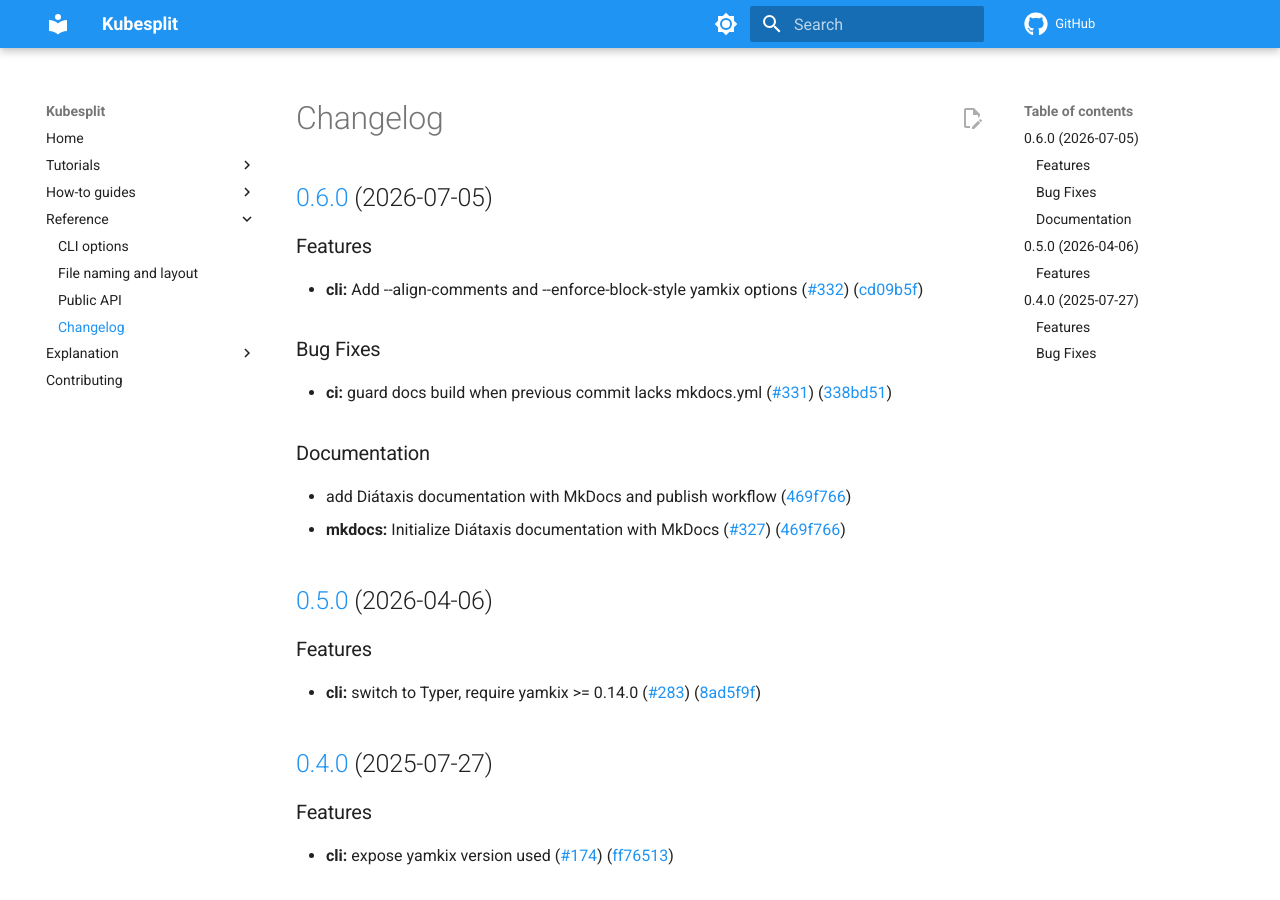
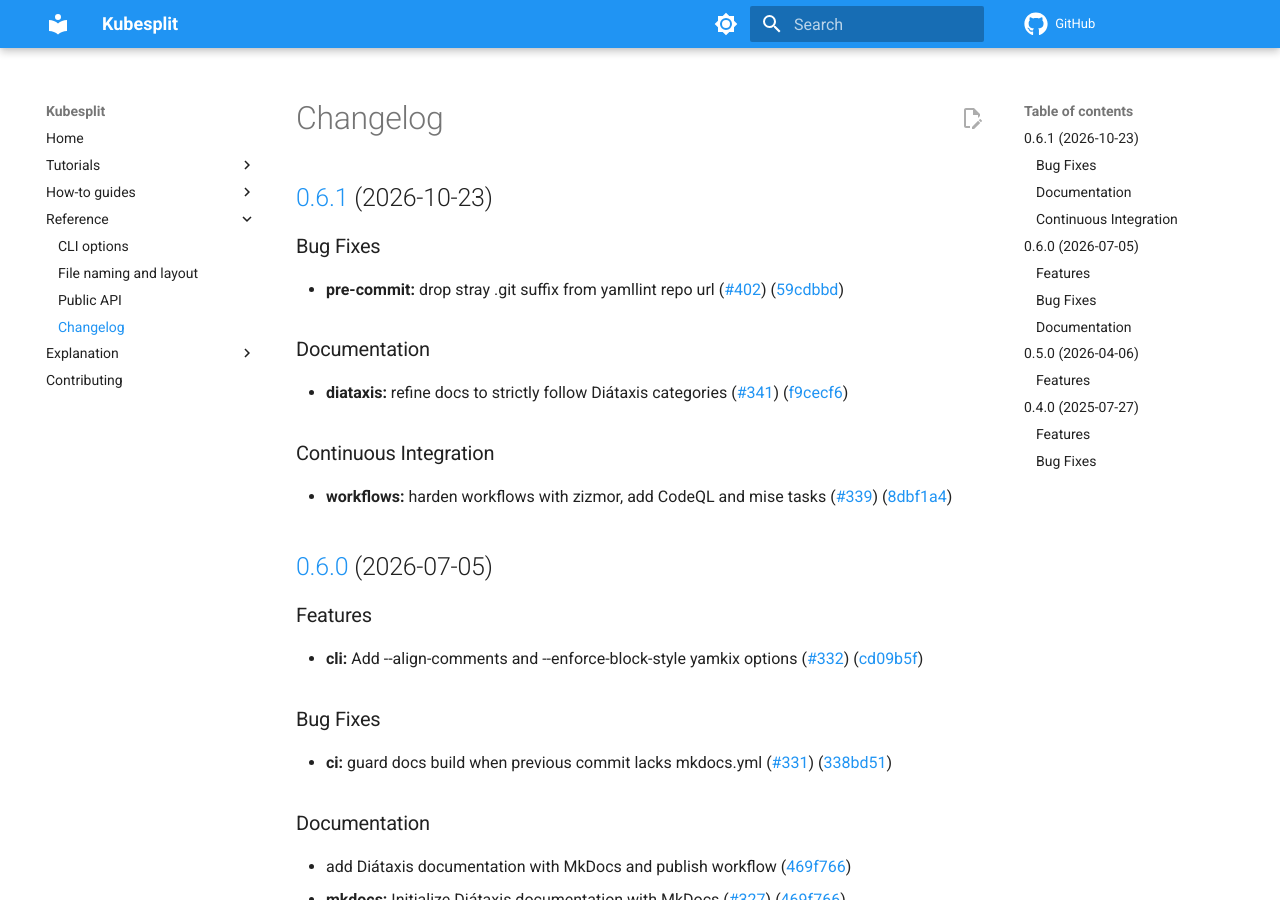
Before and after one commit to looztra/kubesplit, an MkDocs documentation site: the page built from docs/changelog.md, in a window 1280 px wide and 900 px high. Built offline with MkDocs 1.6.1 and Material for MkDocs 9.7.7, drawn with Linux system fonts in a browser that asks for light colours; comment, search, counter and statistics services are not loaded.

Commit message:
chore(main): release 0.6.1

```diff
--- a/docs/changelog.md
+++ b/docs/changelog.md
@@ -1,4 +1,21 @@
 # Changelog
+
+## [0.6.1](https://github.com/looztra/kubesplit/compare/v0.6.0...v0.6.1) (2026-10-23)
+
+
+### Bug Fixes
+
+* **pre-commit:** drop stray .git suffix from yamllint repo url ([#402](https://github.com/looztra/kubesplit/issues/402)) ([59cdbbd](https://github.com/looztra/kubesplit/commit/59cdbbd191cfdcc6585a5991b954cb0ece03359d))
+
+
+### Documentation
+
+* **diataxis:** refine docs to strictly follow Diátaxis categories ([#341](https://github.com/looztra/kubesplit/issues/341)) ([f9cecf6](https://github.com/looztra/kubesplit/commit/f9cecf6a6c680e06e7cd9b4dd2887685fc462d3d))
+
+
+### Continuous Integration
+
+* **workflows:** harden workflows with zizmor, add CodeQL and mise tasks ([#339](https://github.com/looztra/kubesplit/issues/339)) ([8dbf1a4](https://github.com/looztra/kubesplit/commit/8dbf1a496df2a9df98657ac29ef9c9d4070575e2))
 
 ## [0.6.0](https://github.com/looztra/kubesplit/compare/v0.5.0...v0.6.0) (2026-07-05)
 
--- a/version.txt
+++ b/version.txt
@@ -1 +1 @@
-0.6.0
+0.6.1
```
Also changed, not shown: .release-please-manifest.json.
